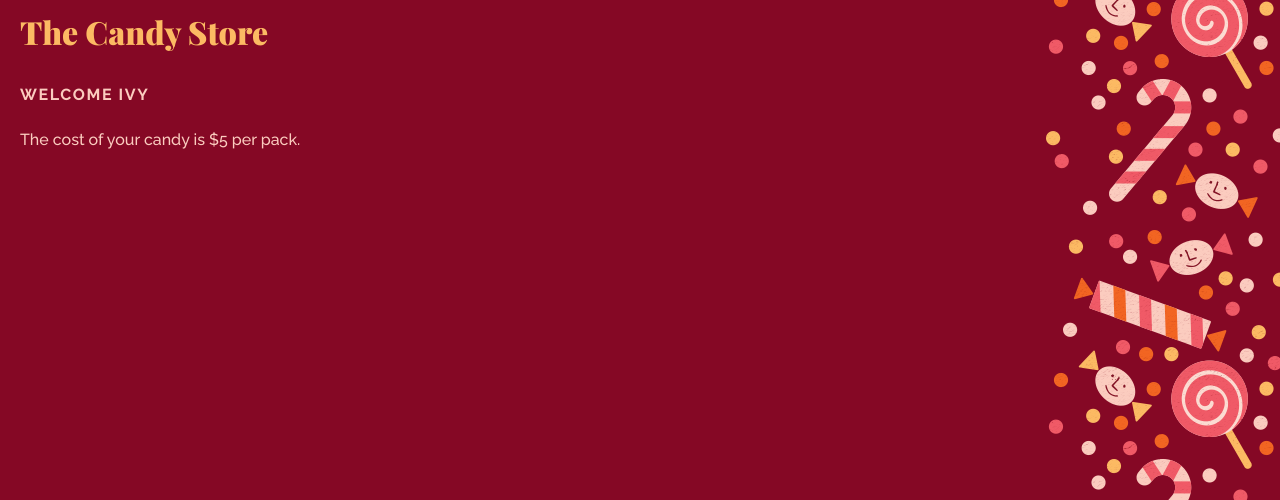
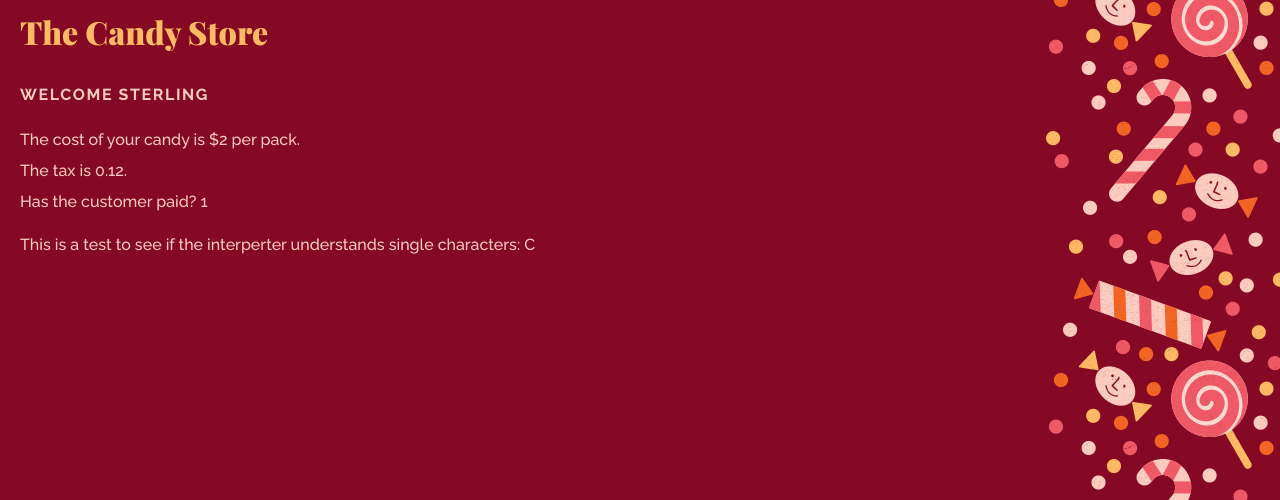
Before and after one commit to sstokesgmu/PHP-MYSQL_JonD, a PHP site: page /section_a/c01/variables.php in a window 1280 px wide. Shown: the top 500 px of the page. Run offline with PHP 8.4, Linux system fonts and the light colour scheme.

Commit message:
Project IDX Changes

```diff
--- a/section_a/c01/variables.php
+++ b/section_a/c01/variables.php
@@ -1,6 +1,9 @@
 <?php
-$name  = 'Ivy';
-$price = 5;
+$name  = "Sterling";
+$character = 'C';
+$price = 2;
+$tax = .12;
+$paid = true;
 ?>
 <!DOCTYPE html>
 <html>
@@ -13,5 +16,11 @@ $price = 5;
     <h2>Welcome <?php echo $name; ?></h2>
     <p>The cost of your candy is
        $<?php echo $price; ?> per pack.</p>
+    <p>The tax is <?php echo $tax;?>.</p>
+    <p>Has the customer paid? <?php echo $paid;?><p>
+    <p>This is a test to see if the interperter understands single characters:
+      <?php echo $character;?></p>
+
+
   </body>
 </html>
--- a/section_a/intro/comments.php
+++ b/section_a/intro/comments.php
@@ -3,6 +3,7 @@
   This page displays the member's name
   and details of a current offer
   */
+  $name = 'Sterling';
 ?>
 <!DOCTYPE html>
 <html>
@@ -12,7 +13,7 @@
   </head>
   <body>
     <h1>The Candy Store</h1>
-    <h2><?php echo 'Welcome Ivy'; // Show name ?></h2>
+    <h2><?php echo 'Welcome'.$name; // Show name ?></h2>
     <?php echo '<p class="offer">Offer: 20% off</p>' // Show offers ?>
   </body>
 </html>
--- a/section_a/intro/echo.php
+++ b/section_a/intro/echo.php
@@ -6,9 +6,9 @@
   </head>
   <body>
     <h1>The Candy Store</h1>
-    <h2><?php echo 'Sterlings\'s'; ?> page</h2>
+    <h2><?php echo 'Sterlings\'s';?> page</h2>
     <?php echo '<p class="offer">Offer: 20% off</p>' ?>
-    <?php echo '<a href="http://www.google.com">Google</a><br>'; ?>
+    <?php echo '<a href="http://www.google.com">Google</a><br>';?>
     <?php echo '<a href="http://notes.re/php">PHP</a><br>'; ?>
    </body>
 </html>
--- a/section_a/intro/test.php
+++ b/section_a/intro/test.php
@@ -8,7 +8,7 @@
 </head>
 <body>
   <!-- uses my variable to display my name -->
-  <h1><?php echo 'Welcome to PHP' . $name. '; MySQL' ?></h1>
+  <h1><?php echo 'Welcome to PHP'.$name.'; MySQL' ?></h1>
   <h2><?php echo 'Your web server is working'; ?></h2>
   <?php phpinfo(); ?>
 </body>
```
Also changed, not shown: section_a/c01/updating-variables.php (+9 -2 lines).
